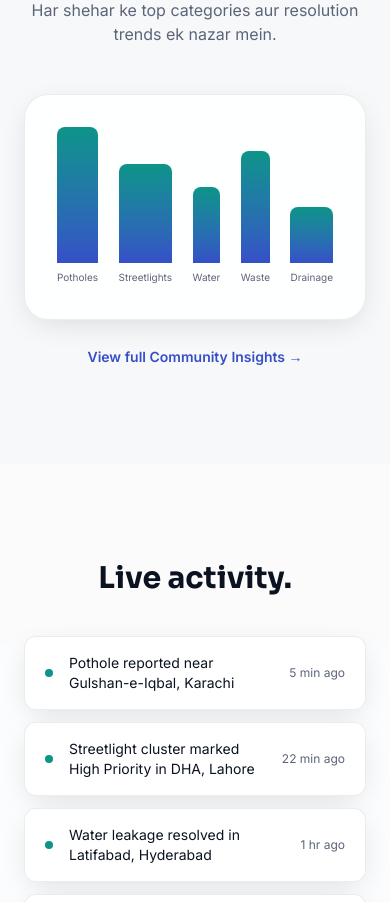
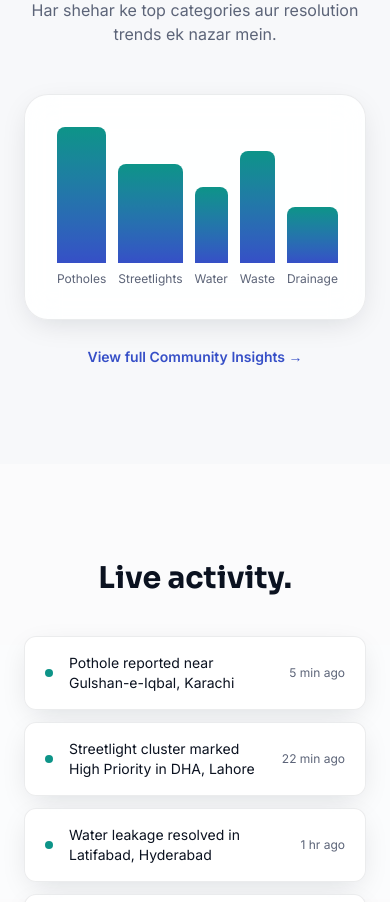
Before and after one commit to farhanali-cell/hyperlocal-mapper-frontend, a React (Vite) app: page / in a window 390 px wide. Shown: the part 5960-6862 px from the top of the page. Built offline with nearby package versions, Linux system fonts and the light colour scheme; no server answers.

Commit message:
Fix mobile overflow in Community Insights bar chart section

```diff
--- a/src/pages/Home/Home.jsx
+++ b/src/pages/Home/Home.jsx
@@ -581,7 +581,7 @@ export default function Home() {
               ].map((bar, i) => (
                 <div
                   key={bar.label}
-                  cclassName="flex min-w-0 flex-1 flex-col items-center gap-2"
+                  className="flex flex-1 flex-col items-center gap-2"
                 >
                   <motion.div
                     initial={{ height: 0 }}
@@ -594,9 +594,7 @@ export default function Home() {
                     }}
                     className="w-full rounded-t-lg bg-linear-to-t from-primary to-secondary"
                   />
-                  <span className="w-full truncate text-center text-[10px] text-text-muted sm:text-xs">
-                    {bar.label}
-                  </span>
+                  <span className="text-xs text-text-muted">{bar.label}</span>
                 </div>
               ))}
             </div>
```
